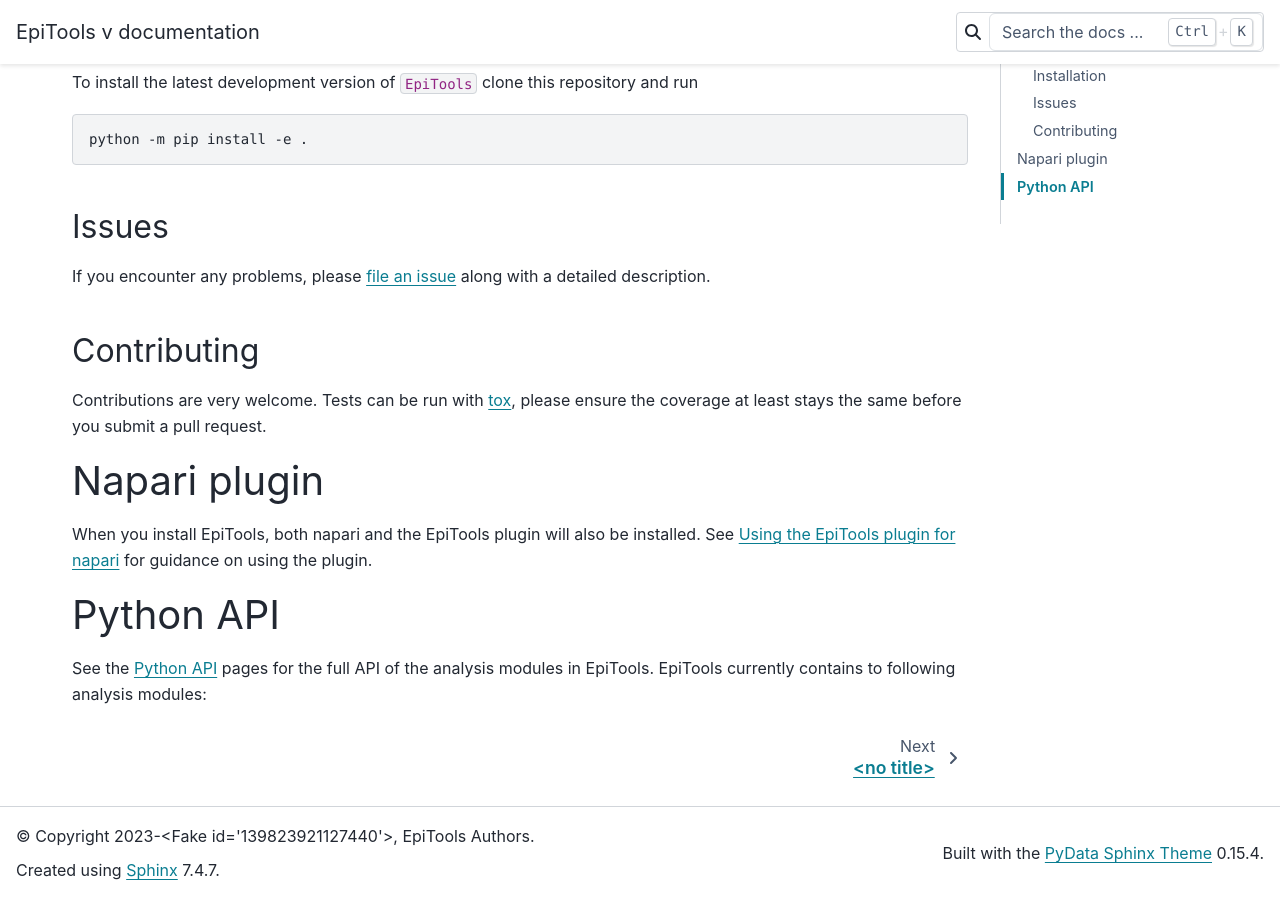
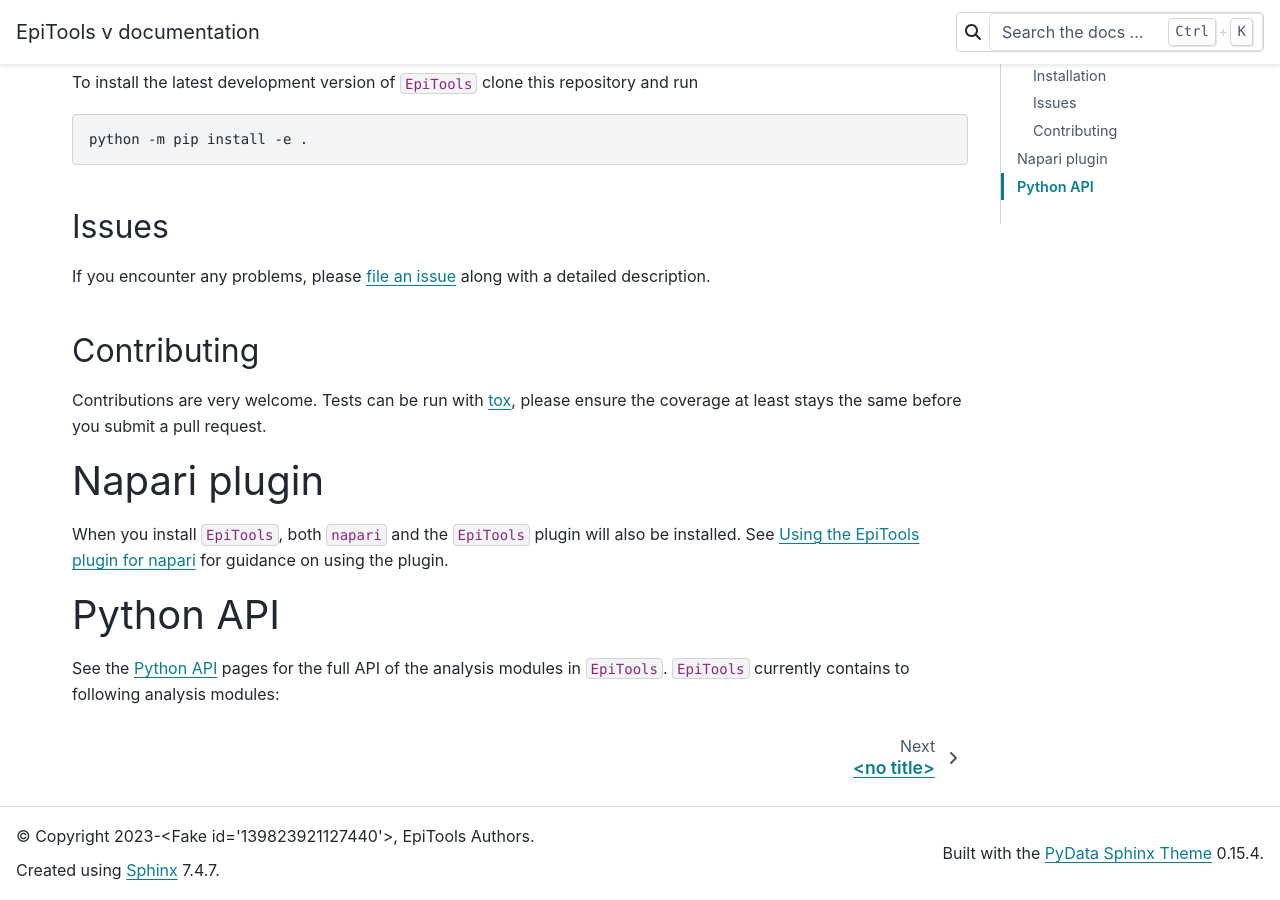
Before and after one commit to epitools/epitools, a Sphinx documentation site: the page built from docs/index.rst, in a window 1280 px wide and 900 px high, scrolled down 869 px. Built offline with Sphinx 7.4.7 and the PyData theme 0.15.4, drawn with Linux system fonts in a browser that asks for light colours; the version number could not be read and is left out.

```diff
--- a/docs/index.rst
+++ b/docs/index.rst
@@ -13,15 +13,15 @@
 Napari plugin
 =============
 
-When you install EpiTools, both napari and the EpiTools
+When you install ``EpiTools``, both ``napari`` and the ``EpiTools``
 plugin will also be installed. See :ref:`napari_plugin` for guidance on using the plugin.
 
 
 Python API
 ==========
 
-See the :ref:`python_api` pages for the full API of the analysis modules in EpiTools.
-EpiTools currently contains to following analysis modules:
+See the :ref:`python_api` pages for the full API of the analysis modules in
+``EpiTools``. ``EpiTools`` currently contains to following analysis modules:
 
 .. toctree::
     :maxdepth: 1
```
Also changed, not shown: docs/napari_plugin/index.rst (+47 -13 lines).
